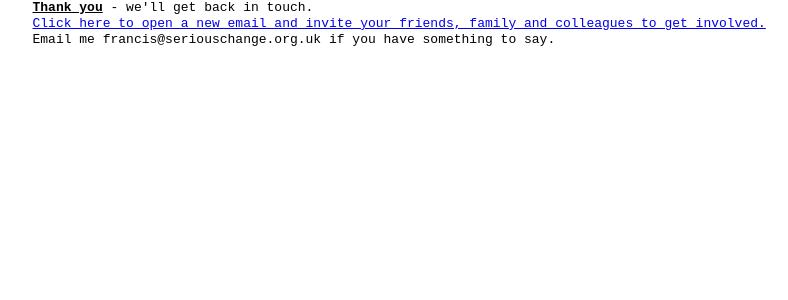
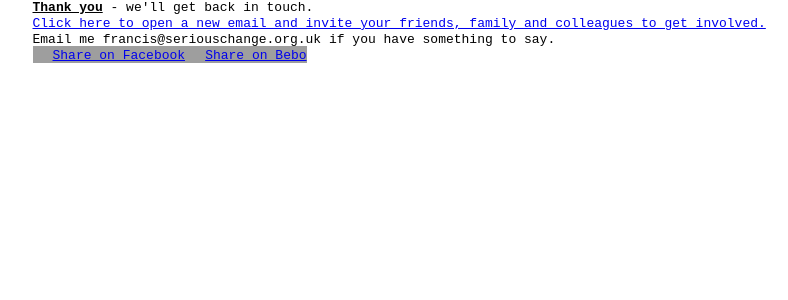
Before and after one commit to mdales/serious-change, a Django app: template signup/templates/welldone.html in a window 1280 px wide. Shown: the top 300 px of the page, without its empty margins (211-999 px from the left). Run offline with Django 3.2, Linux system fonts and the light colour scheme; the template is opened without the code that fills it, so the values that code supplies are empty; grey boxes are pictures that could not be loaded.

Commit message:
Added Facebook and Bebo share links

```diff
--- a/signup/templates/welldone.html
+++ b/signup/templates/welldone.html
@@ -9,4 +9,18 @@
 
 <p>Email me francis@seriouschange.org.uk if you have something to say.
 
+<table>
+	<tr>
+		<td>
+			<script>function fbs_click() {u='http://www.seriouschange.org.uk/';t=document.title;window.open('http://www.facebook.com/sharer.php?u='+encodeURIComponent(u)+'&t='+encodeURIComponent(t),'sharer','toolbar=0,status=0,width=626,height=436');return false;}</script><style> html .fb_share_link { padding:2px 0 0 20px; height:16px; background:url(http://static.ak.fbcdn.net/images/share/facebook_share_icon.gif?2:26981) no-repeat top left; }</style><a href="http://www.facebook.com/share.php?u=<url>" onclick="return fbs_click()" target="_blank" class="fb_share_link">Share on Facebook</a>
+		</td>
+		<td>
+			<script>function bebo_click() {u='http://www.seriouschange.org.uk/';t=document.title;window.open('http://www.bebo.com/c/share?Url='+encodeURIComponent(u)+'&t='+encodeURIComponent(t),'sharer','toolbar=0,status=0,width=626,height=436');return false;}</script><style> html .b_share_link { padding:2px 0 0 20px; height:16px; background:url(http://s.bebo.com/img/bebo_b_16x16.gif) no-repeat top left; }</style><a href="http://www.bebo.com/c/share?Url=<url>" onclick="return bebo_click()" target="_blank" class="b_share_link">Share on Bebo</a>
+		</td>
+	</tr>
+</table>
+
+
+
+
 {% endblock %}
```
